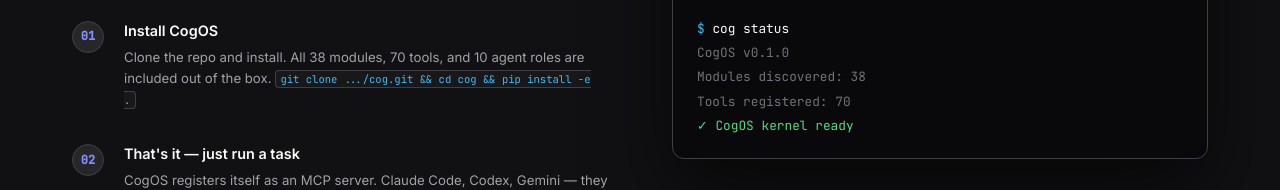
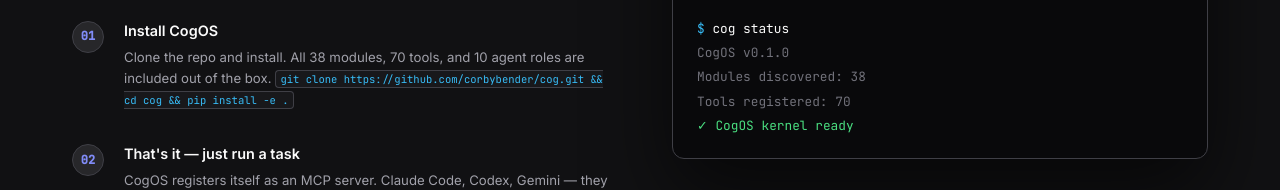
Before and after one commit to corbybender/cog, a plain HTML site: page cogos-site/index.html in a window 1280 px wide. Shown: the part 2621-2811 px from the top of the page. Drawn offline with Linux system fonts and the light colour scheme.

Commit message:
Fix: use full git clone URL in install step

```diff
--- a/cogos-site/index.html
+++ b/cogos-site/index.html
@@ -234,7 +234,7 @@
                                 <div class="how-step-num">01</div>
                                 <div class="how-step-content">
                                     <h4>Install CogOS</h4>
-                                    <p>Clone the repo and install. All 38 modules, 70 tools, and 10 agent roles are included out of the box. <span class="inline-cmd">git clone .../cog.git && cd cog && pip install -e .</span></p>
+                                    <p>Clone the repo and install. All 38 modules, 70 tools, and 10 agent roles are included out of the box. <span class="inline-cmd">git clone https://github.com/corbybender/cog.git && cd cog && pip install -e .</span></p>
                                 </div>
                             </div>
                             <div class="how-step">
```
